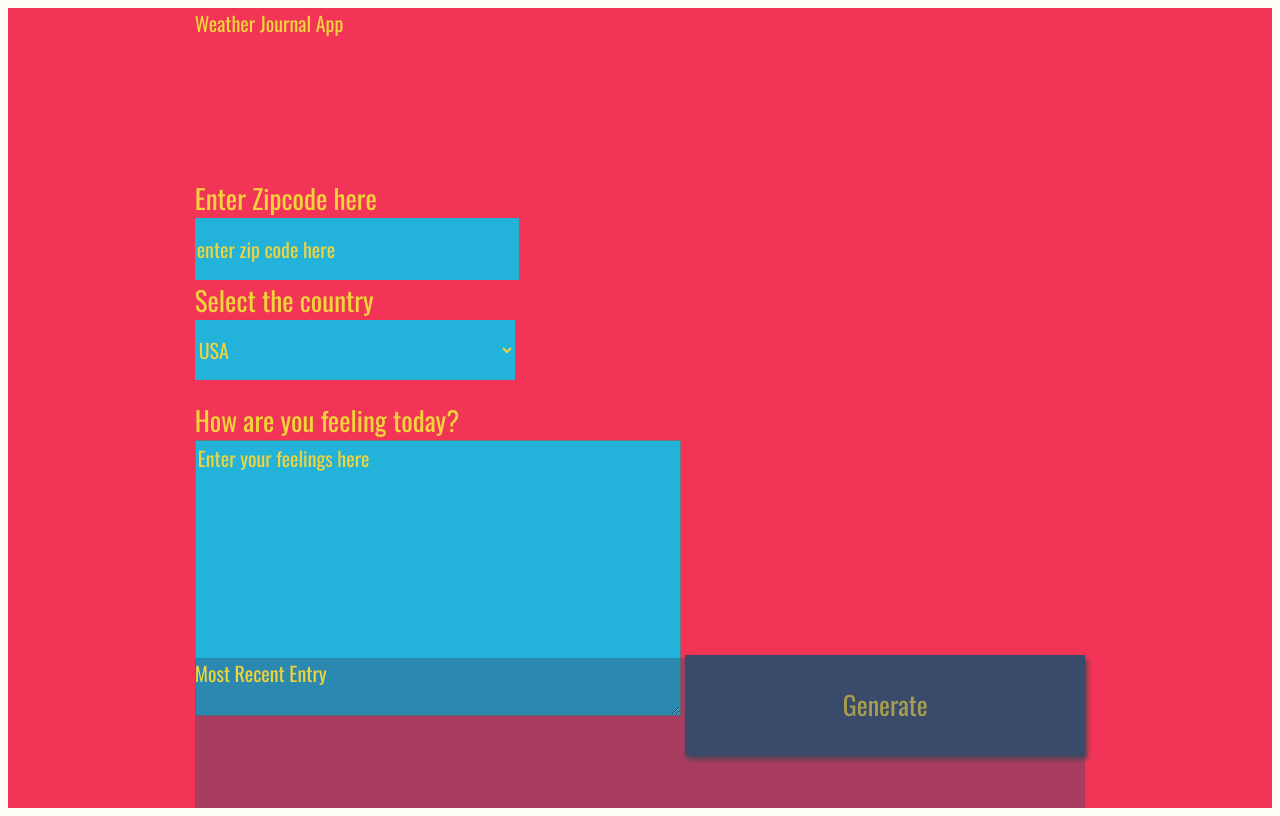
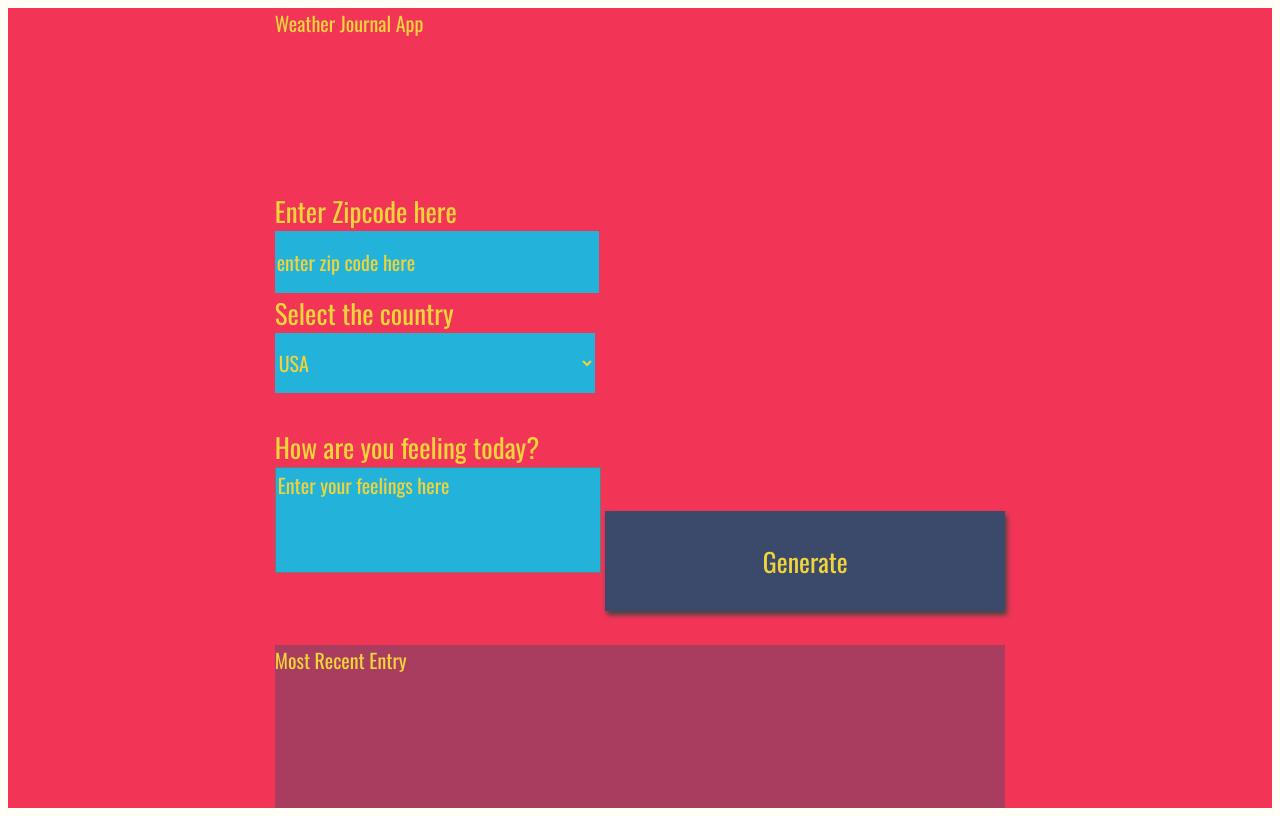
Before and after one commit to badiou/FEDN_Project_udacity, a plain HTML site: page website/index.html in a window 1280 px wide. Drawn offline with nearby package versions, Linux system fonts and the light colour scheme; a web font is replaced by a local one.

Commit message:
Fix width and height of the textarea

```diff
--- a/server.js
+++ b/server.js
@@ -23,7 +23,7 @@ app.use(express.static('website'));
 
 //Route to get all data
 app.get('/',(req,res)=>{
-    res.send(projectData)
+    //res.send(projectData)
 });
 
 //Route for post data
--- a/website/style.css
+++ b/website/style.css
@@ -119,3 +119,9 @@ button:focus {
     font-family: 'Oswald', sans-serif;
 
 }
+
+textarea {
+    resize: none;
+    height: 100px;
+    width: 320px;
+ }
```
